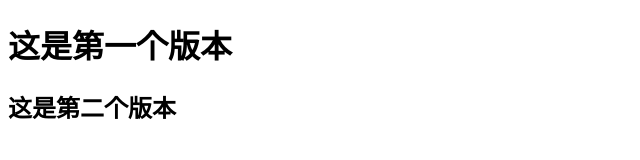
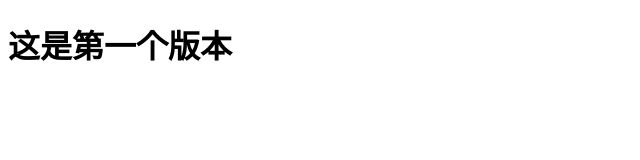
Before and after one commit to zhaoziqi157/H5-1920, a plain HTML site: page index.html in a window 1280 px wide. Shown: the whole page, without its empty margins (0-640 px from the left). Drawn offline with Linux system fonts and the light colour scheme.

Commit message:
这是第一个版本

```diff
--- a/index.html
+++ b/index.html
@@ -7,7 +7,8 @@
     <title>Document</title>
 </head>
 <body>
+
     <h1>这是第一个版本</h1>
-    <h2>这是第二个版本</h2>
+
 </body>
 </html>
```
